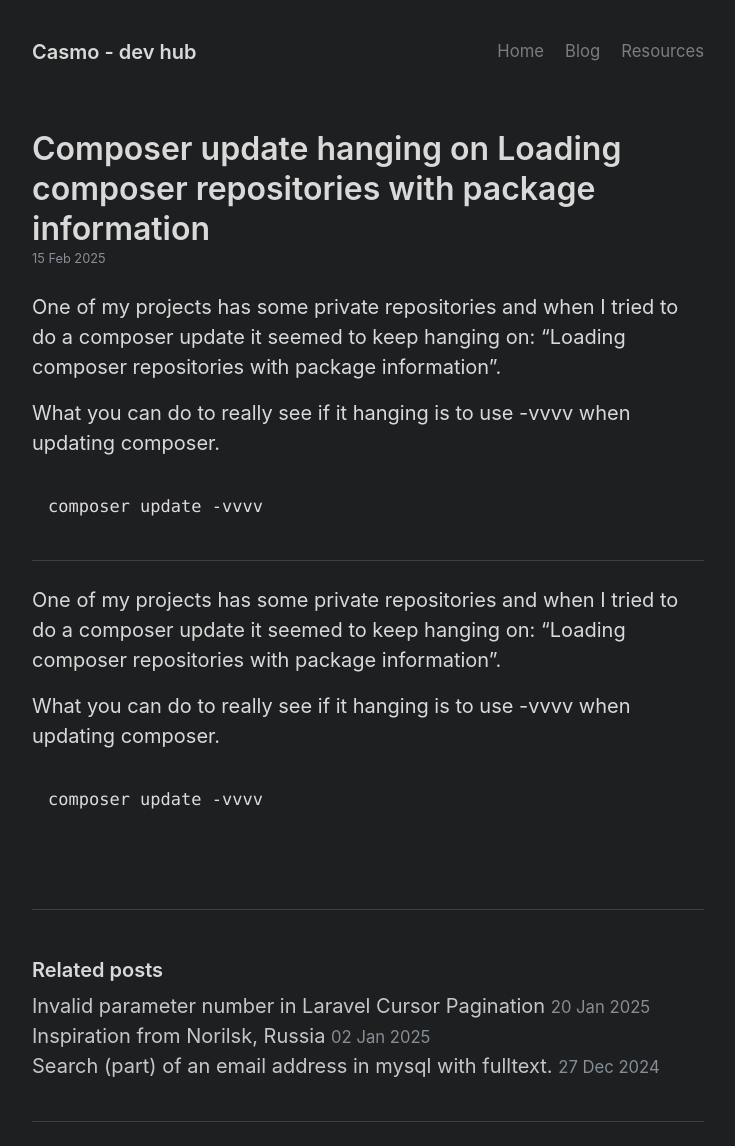
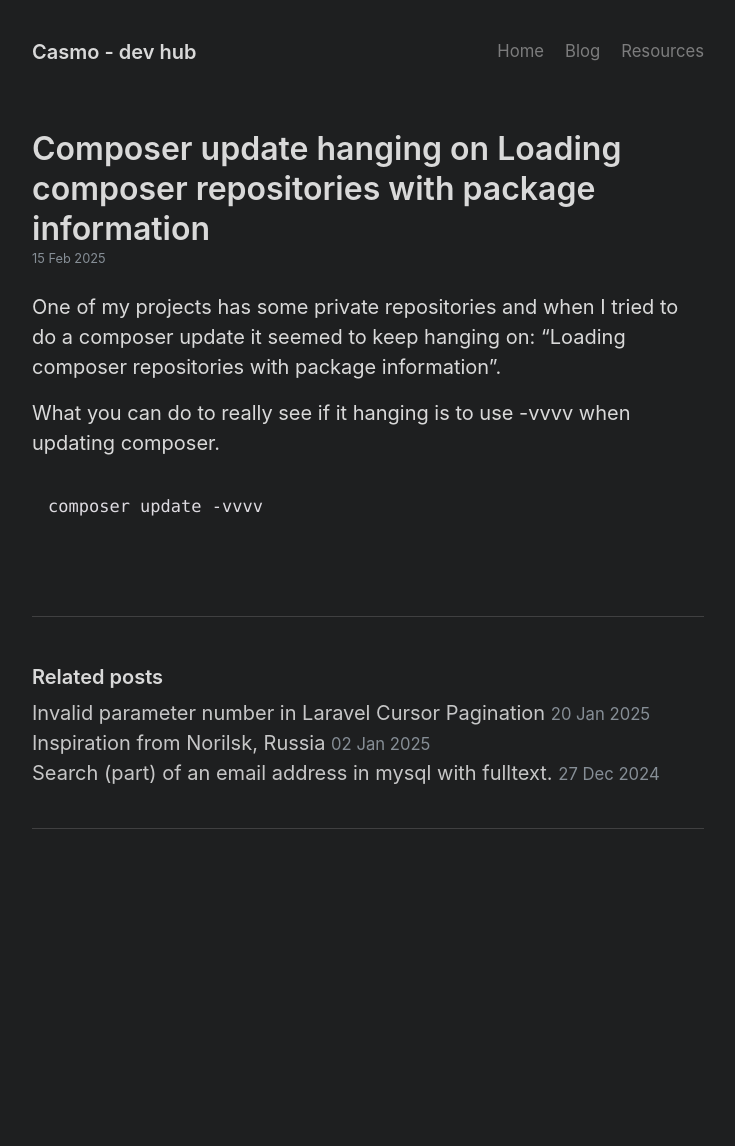
Before and after one commit to Casmo/casmo.github.io, a Jekyll site: the page built from _posts/2025-02-15-composer-handing-on-loading-package-information.md, in a window 1280 px wide. Shown: the whole page, without its empty margins (272-1007 px from the left). Built offline with Jekyll 4.4.1, drawn with Linux system fonts in a browser that asks for light colours; after the commit the page ends 900 px from its top, so only the background shows below that.

Commit message:
Remove duplicated content

````diff
--- a/_posts/2025-02-15-composer-handing-on-loading-package-information.md
+++ b/_posts/2025-02-15-composer-handing-on-loading-package-information.md
@@ -10,13 +10,3 @@
 ```
 composer update -vvvv
 ```
-
------
-
-One of my projects has some private repositories and when I tried to do a composer update it seemed to keep hanging on: "Loading composer repositories with package information".
-
-What you can do to really see if it hanging is to use -vvvv when updating composer.
-
-```
-composer update -vvvv
-```
````
